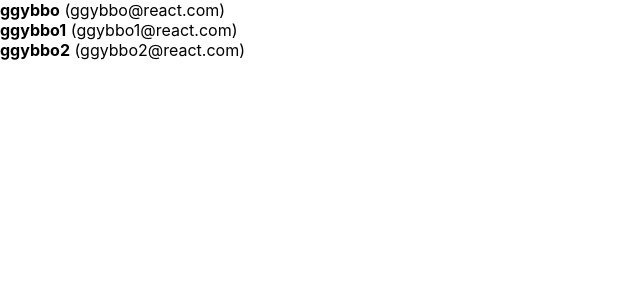
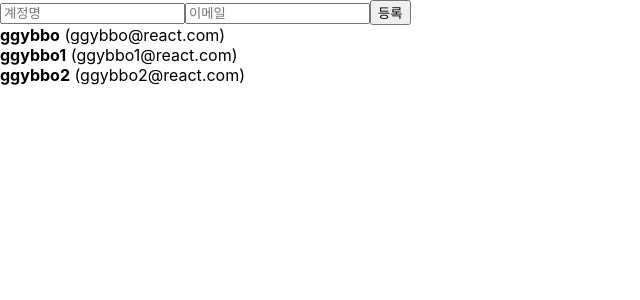
Before and after one commit to SeoBoSeok/react-tutorials, a React (Create React App) app: page / in a window 1280 px wide. Shown: the top 300 px of the page, without its empty margins (0-640 px from the left). Built offline with nearby package versions, Linux system fonts and the light colour scheme.

Commit message:
add elment into Array on Component

```diff
--- a/src/App.js
+++ b/src/App.js
@@ -1,9 +1,22 @@
-import React, { useRef } from 'react';
+import React, { useRef, useState } from 'react';
 import UserList from './UserList';
 import './App.css';
+import CreateUser from './CreateUser';
 
 function App() {
-  const users = [
+  const [inputs, setInputs] = useState({
+    username: '',
+    email: ''
+  });
+  const { username, email } = inputs;
+  const onChanged = (e) => {
+    const { name, value } = e.target;
+    setInputs({
+      ...inputs,
+      [name]: value
+    });
+  };
+  const [users, setUsers] = useState([
     {
       id: 1,
       username: 'ggybbo',
@@ -19,18 +32,31 @@ function App() {
       username: 'ggybbo2',
       email: 'ggybbo2@react.com'
     }
-  ];
+  ]);
 
   // Rendering 할 값은 아닌 컴포넌트내에 변수를 할당하고 이것이 계속 기억되어야 될때 useRef로 쓸 수있다.
   const nextId = useRef(4);
 
   const onCreated = () => {
-    console.log(nextId.current);
+    const user = {
+      id: nextId.current,
+      username,
+      email
+    }
+    setUsers([...users, user]);
+    setInputs({
+      username: '',
+      email: ''
+    })
+    // console.log(nextId.current);
     nextId.current += 1;
   }
 
   return (
-    <UserList users={users} />
+    <>
+      <CreateUser username={username} email={email} onChanged={onChanged} onCreated={onCreated} />
+      <UserList users={users} />
+    </>
   );
 }
 
--- /dev/null
+++ b/src/CreateUser.js
@@ -0,0 +1,13 @@
+import React from 'react';
+
+function CreateUser({ username, email, onChanged, onCreated }) {
+  return (
+    <div>
+      <input name="username" placeholder="계정명" onChange={onChanged} value={username} />
+      <input name="email" placeholder="이메일" onChange={onChanged} value={email} />
+      <button onClick={onCreated}>등록</button>
+    </div>
+  )
+}
+
+export default CreateUser;
```
